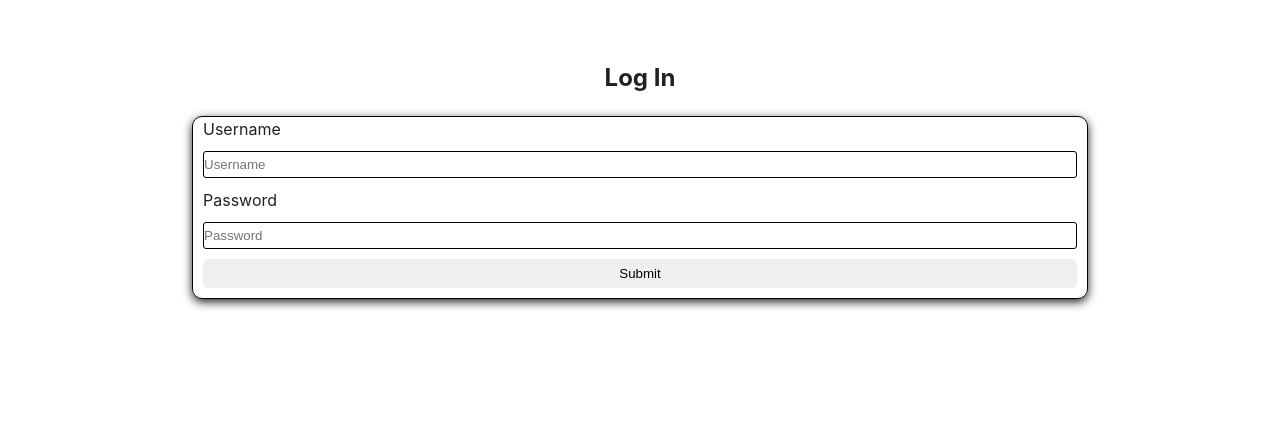
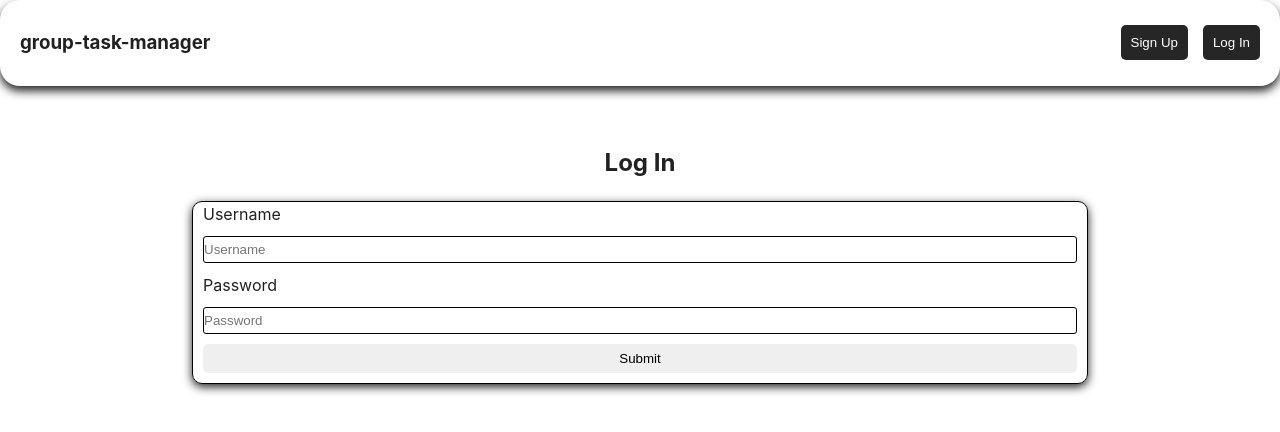
Before and after one commit to Moringa-SDF-PTO5/task-management-system, a React (Vite) app: page /login in a window 1280 px wide. Shown: the top 432 px of the page. Built offline with nearby package versions, Linux system fonts and the light colour scheme; no server answers.

Commit message:
Addition of header component
This component navigates to the signup and login pages

When a user logs in, the buttons in the header change from signup and login to logout

```diff
--- a/src/App.jsx
+++ b/src/App.jsx
@@ -1,5 +1,6 @@
 import { BrowserRouter as Router, Routes, Route } from 'react-router-dom'
 import { useState } from 'react'
+import Header from './components/header/Header'
 import Home from './pages/homepage/Home'
 import Signup from './pages/signup/Signup'
 import Login from './pages/login/Login'
@@ -8,11 +9,17 @@ import UserDetails from './components/UserDetails'
 import AddTask from './components/AddTask'
 
 function App() {
-    const [user, setUser] = useState({})
+    const [user, setUser] = useState(null)
+
+    // console.log(user)
 
     return (
         <>
             <Router>
+                <Header
+                    user={user}
+                    setUser={setUser}
+                />
                 <Routes>
                     <Route
                         path='/'
--- /dev/null
+++ b/src/components/header/Header.css
@@ -0,0 +1,33 @@
+.header-container {
+    width: 100%;
+    display: grid;
+    grid-template-rows: 1fr;
+    grid-template-columns: 1fr 1fr;
+    border-radius: 20px;
+    box-shadow: 0 5px 10px #262626;
+    padding: 10px 20px;
+}
+
+/* .header-container h3 {
+    margin-left: 20px;
+} */
+
+.header-buttons {
+    display: flex;
+    align-items: center;
+    justify-content: flex-end;
+    gap: 15px;
+}
+
+.header-buttons button {
+    padding: 10px;
+    border: none;
+    border-radius: 5px;
+    cursor: pointer;
+    background-color: #262626;
+    color: #fff;
+}
+
+.header-buttons button:hover {
+    background-color: #6b6b6b;
+}
--- /dev/null
+++ b/src/components/header/Header.jsx
@@ -0,0 +1,43 @@
+import { useNavigate } from 'react-router-dom'
+import './Header.css'
+
+function Header({ user, setUser }) {
+    const navigate = useNavigate()
+
+    function handleLogout() {
+        setUser(null)
+        navigate('/')
+    }
+    return (
+        <header className='header-container'>
+            <h3>group-task-manager</h3>
+            <div className='header-buttons'>
+                {user ? (
+                    <button
+                        type='button'
+                        onClick={handleLogout}
+                    >
+                        Log Out
+                    </button>
+                ) : (
+                    <>
+                        <button
+                            type='button'
+                            onClick={() => navigate('/signup')}
+                        >
+                            Sign Up
+                        </button>
+                        <button
+                            type='button'
+                            onClick={() => navigate('/login')}
+                        >
+                            Log In
+                        </button>
+                    </>
+                )}
+            </div>
+        </header>
+    )
+}
+
+export default Header
--- a/src/pages/login/Login.jsx
+++ b/src/pages/login/Login.jsx
@@ -43,7 +43,7 @@ function Login({ setUser }) {
                 const data = await response.json()
 
                 if (response.status === 200) {
-                    // console.log(data)
+                    console.log(response)
                     setUser(data)
                     navigate('/dashboard')
                 } else {
```
